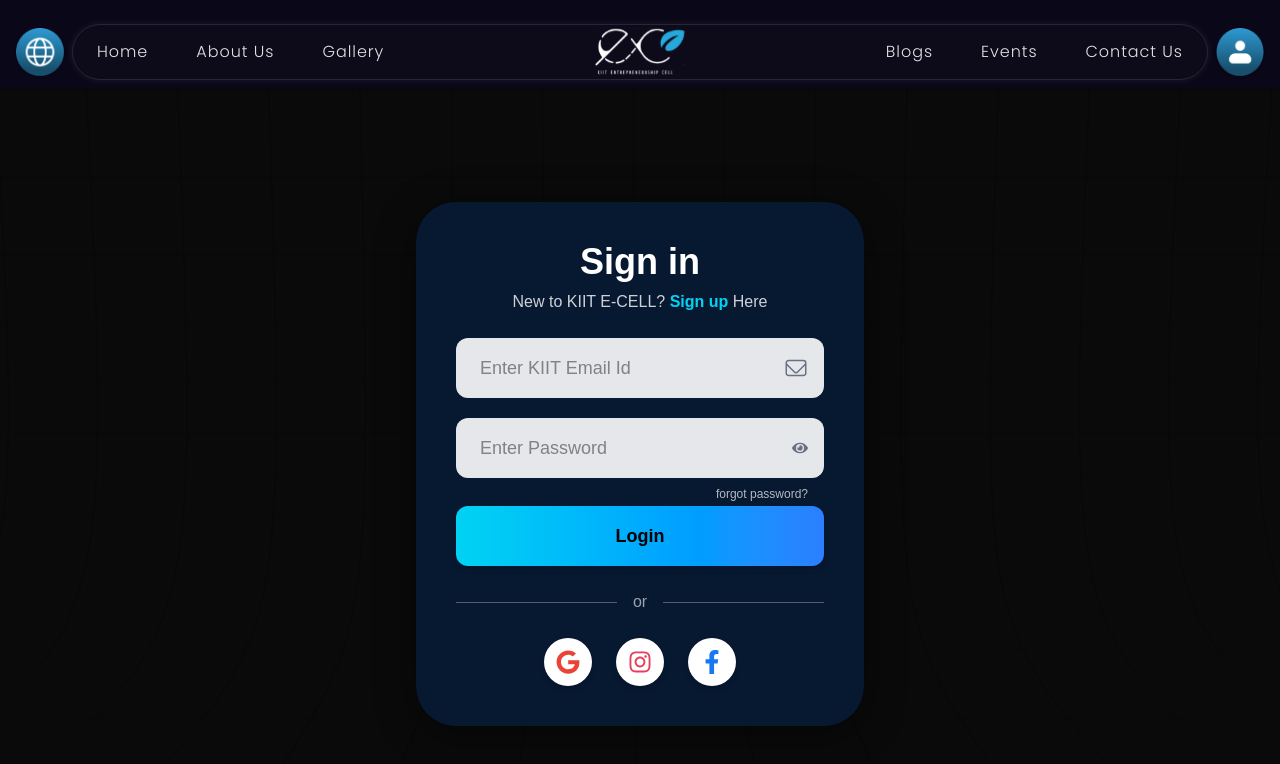
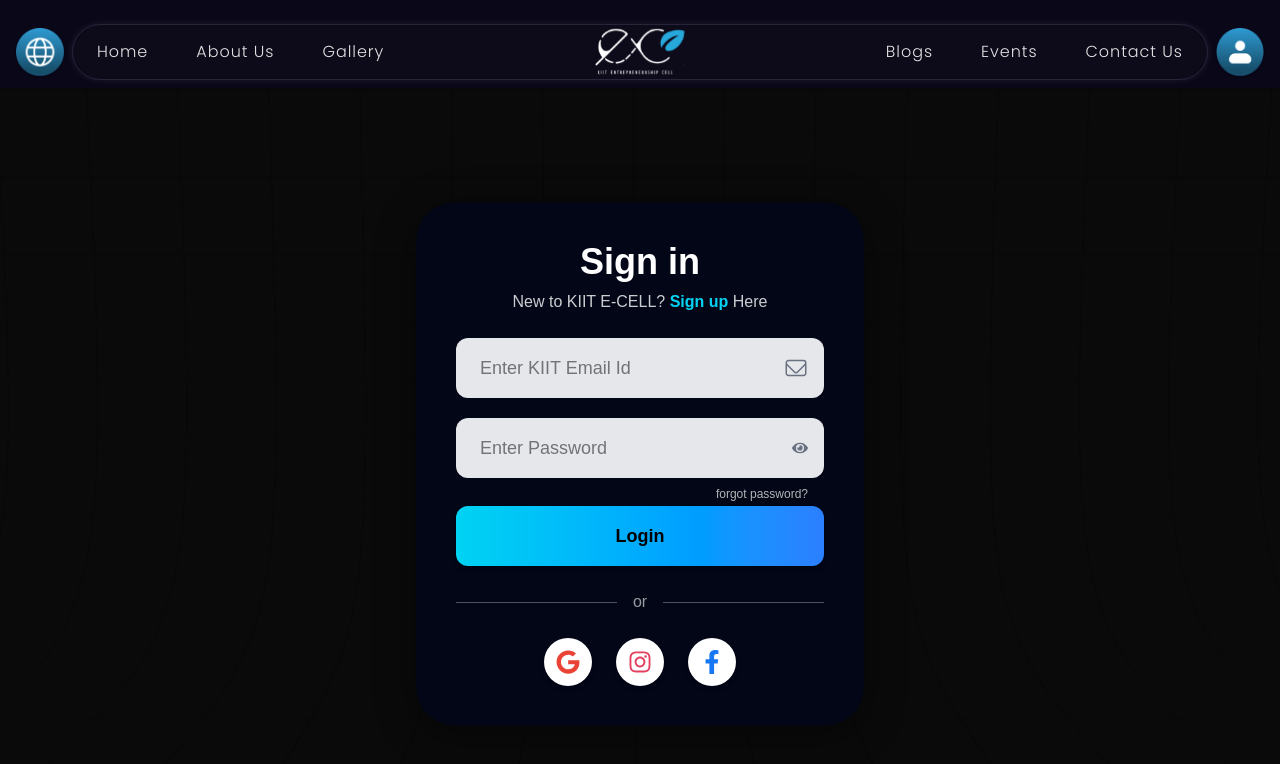
Before and after one commit to Ishan4705/ecellfrontend, a Next.js app: page /signin in a window 1280 px wide. Shown: the top 764 px of the page. Built offline with nearby package versions, Linux system fonts and the light colour scheme.

Commit message:
some changes in Signin form

```diff
--- a/src/components/SignInForm.jsx
+++ b/src/components/SignInForm.jsx
@@ -23,7 +23,7 @@ const handleSignUpClick = () => {
 };
 
 return (
-    <div className="rounded-[2.5rem] bg-[#071a36]/90 p-10 w-full max-w-md mx-auto shadow-[0_8px_40px_0_rgba(0,0,0,0.45)] flex flex-col items-center">
+    <div className="rounded-[2.5rem] bg-slate-950/90 p-10 w-full max-w-md mx-auto shadow-[0_8px_40px_0_rgba(0,0,0,0.45)] flex flex-col items-center">
         <h2 className="text-white text-4xl font-extrabold mb-2 text-center">Sign in</h2>
         <p className="text-white/80 text-base mb-6 text-center">
             New to KIIT E-CELL?{" "}
@@ -41,7 +41,7 @@ return (
                     type="email"
                     name="email"
                     placeholder="Enter KIIT Email Id"
-                    className="w-full rounded-xl bg-gray-200 px-6 py-4 text-lg outline-none pr-12"
+                    className="w-full rounded-xl bg-gray-200 px-6 py-4 text-lg text-black outline-none pr-12"
                     value={form.email}
                     onChange={handleChange}
                     required
@@ -57,7 +57,7 @@ return (
                     type={showPassword ? "text" : "password"}
                     name="password"
                     placeholder="Enter Password"
-                    className="w-full rounded-xl bg-gray-200 px-6 py-4 text-lg outline-none pr-12"
+                    className="w-full rounded-xl bg-gray-200 px-6 py-4 text-lg text-black outline-none pr-12"
                     value={form.password}
                     onChange={handleChange}
                     required
```
